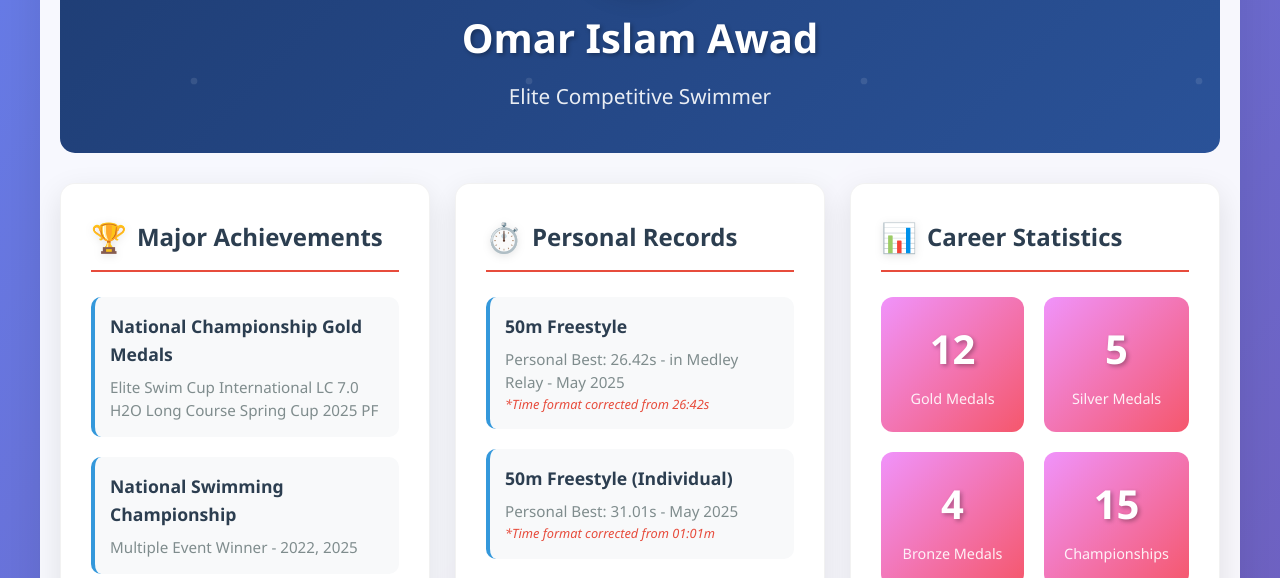
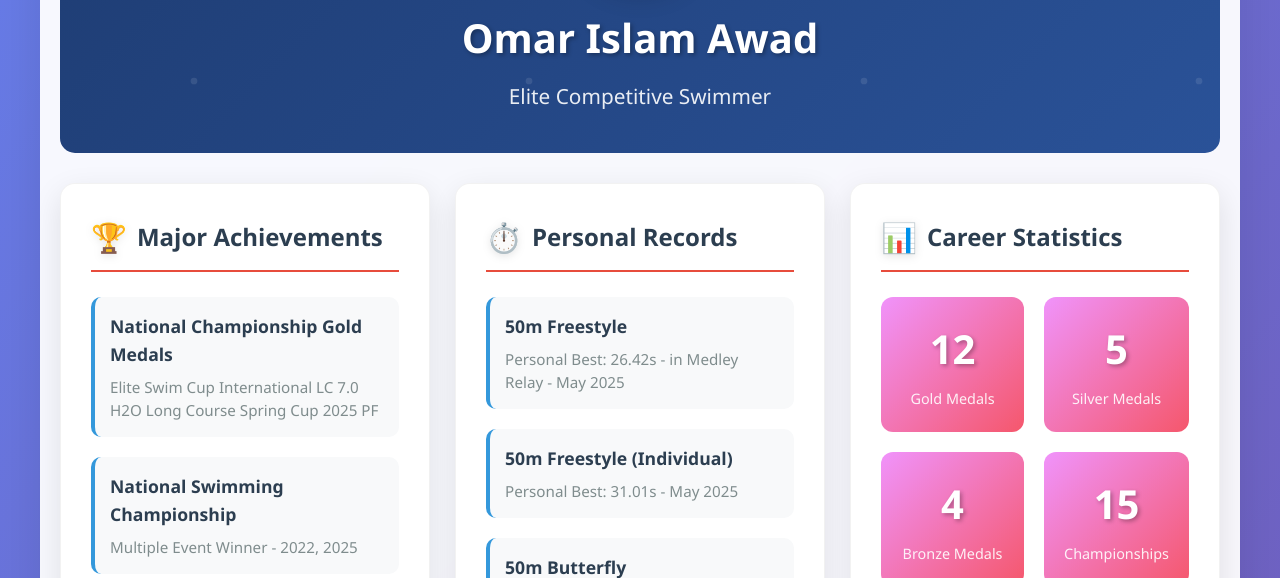
Before and after one commit to Eslamhassan81/omar-athlete-profile, a plain HTML site: page index.html in a window 1280 px wide. Shown: the part 222-800 px from the top of the page. Drawn offline with Linux system fonts and the light colour scheme.

Commit message:
index.html

```diff
--- a/index.html
+++ b/index.html
@@ -350,13 +350,11 @@
                 <div class="record-item">
                     <div class="achievement-title">50m Freestyle</div>
                     <div class="achievement-details">Personal Best: 26.42s - in Medley Relay - May 2025</div>
-                    <div class="time-correction">*Time format corrected from 26:42s</div>
                 </div>
 
                 <div class="record-item">
                     <div class="achievement-title">50m Freestyle (Individual)</div>
                     <div class="achievement-details">Personal Best: 31.01s - May 2025</div>
-                    <div class="time-correction">*Time format corrected from 01:01m</div>
                 </div>
 
                 <div class="record-item">
```
